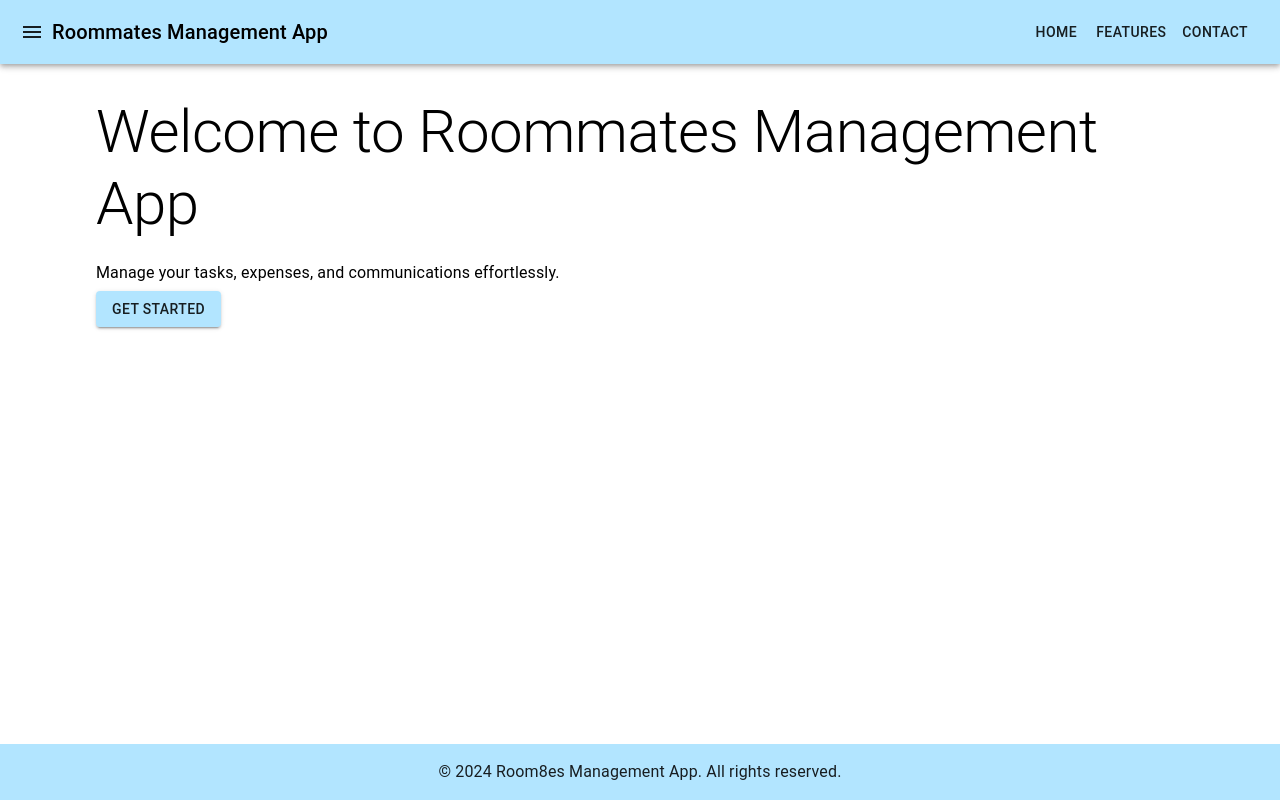
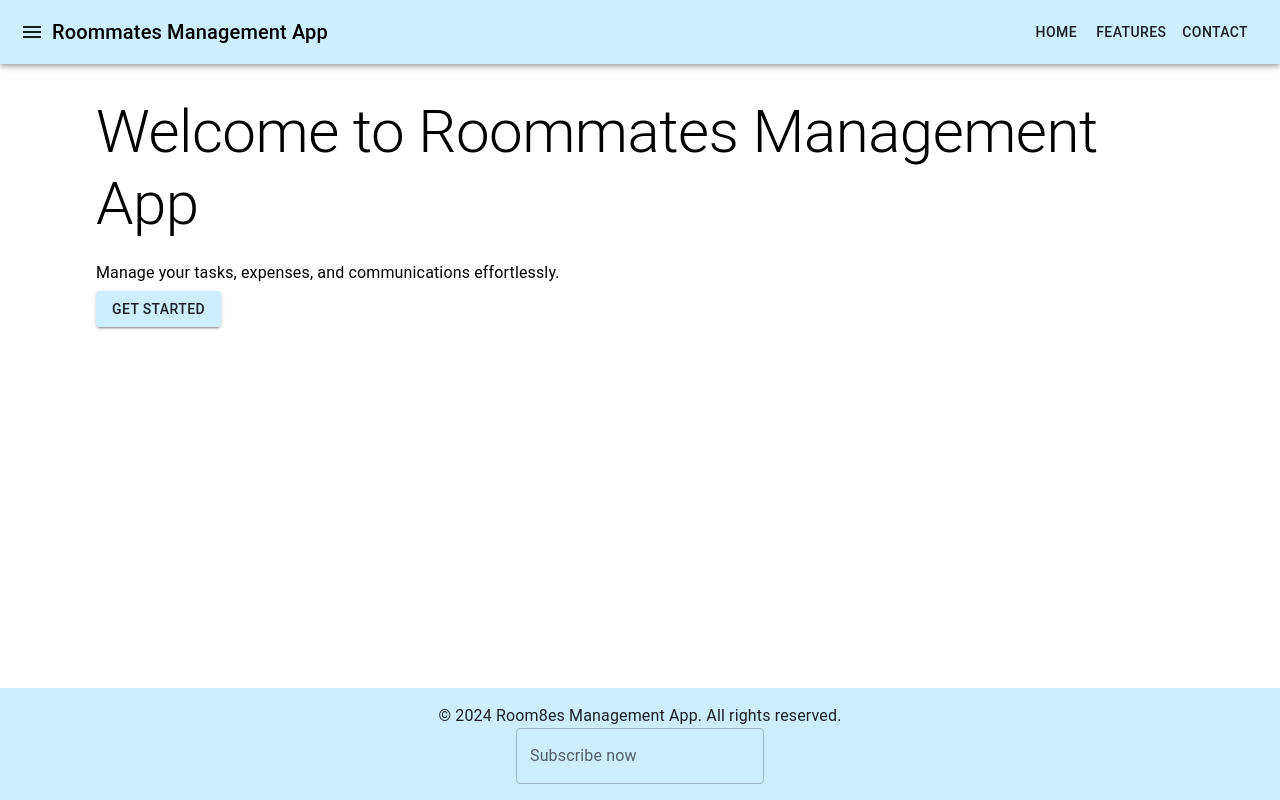
Before and after one commit to Raspupin/roommatesApp, a React (Create React App) app: page / in a window 1280 px wide. Built offline with nearby package versions, Linux system fonts and the light colour scheme.

Commit message:
added input in the Footer

```diff
--- a/package.json
+++ b/package.json
@@ -6,6 +6,7 @@
     "@emotion/react": "^11.11.4",
     "@emotion/styled": "^11.11.5",
     "@mui/icons-material": "^5.15.20",
+    "@mui/joy": "^5.0.0-beta.36",
     "@mui/material": "^5.15.20",
     "@testing-library/jest-dom": "^5.17.0",
     "@testing-library/react": "^13.4.0",
--- a/src/components/Footer.js
+++ b/src/components/Footer.js
@@ -1,5 +1,5 @@
 import React from 'react';
-import { Container, Typography, useTheme } from '@mui/material';
+import { Container, Typography, useTheme ,TextField, Button} from '@mui/material';
 
 function Footer() {
   const theme = useTheme();
@@ -10,8 +10,10 @@ function Footer() {
         <Typography variant="body1">
           &copy; 2024 Room8es Management App. All rights reserved.
         </Typography>
+        <TextField id="outlined-basic" label="Subscribe now" variant="outlined" />
       </Container>
     </footer>
+
   );
 }
 
--- a/src/theme.js
+++ b/src/theme.js
@@ -3,7 +3,7 @@ import { createTheme } from '@mui/material/styles';
 const theme = createTheme({
     palette: {
       primary: {
-        main: 'rgba(0, 169, 255, 0.3)', // Replace with your primary color
+        main: 'rgba(0, 169, 255, 0.2)', // Replace with your primary color
       },
       secondary: {
         main: '#EEFCFF', // Replace with your secondary color
```
Also changed, not shown: 1 other file (tests, documents, lock files or other folders).
